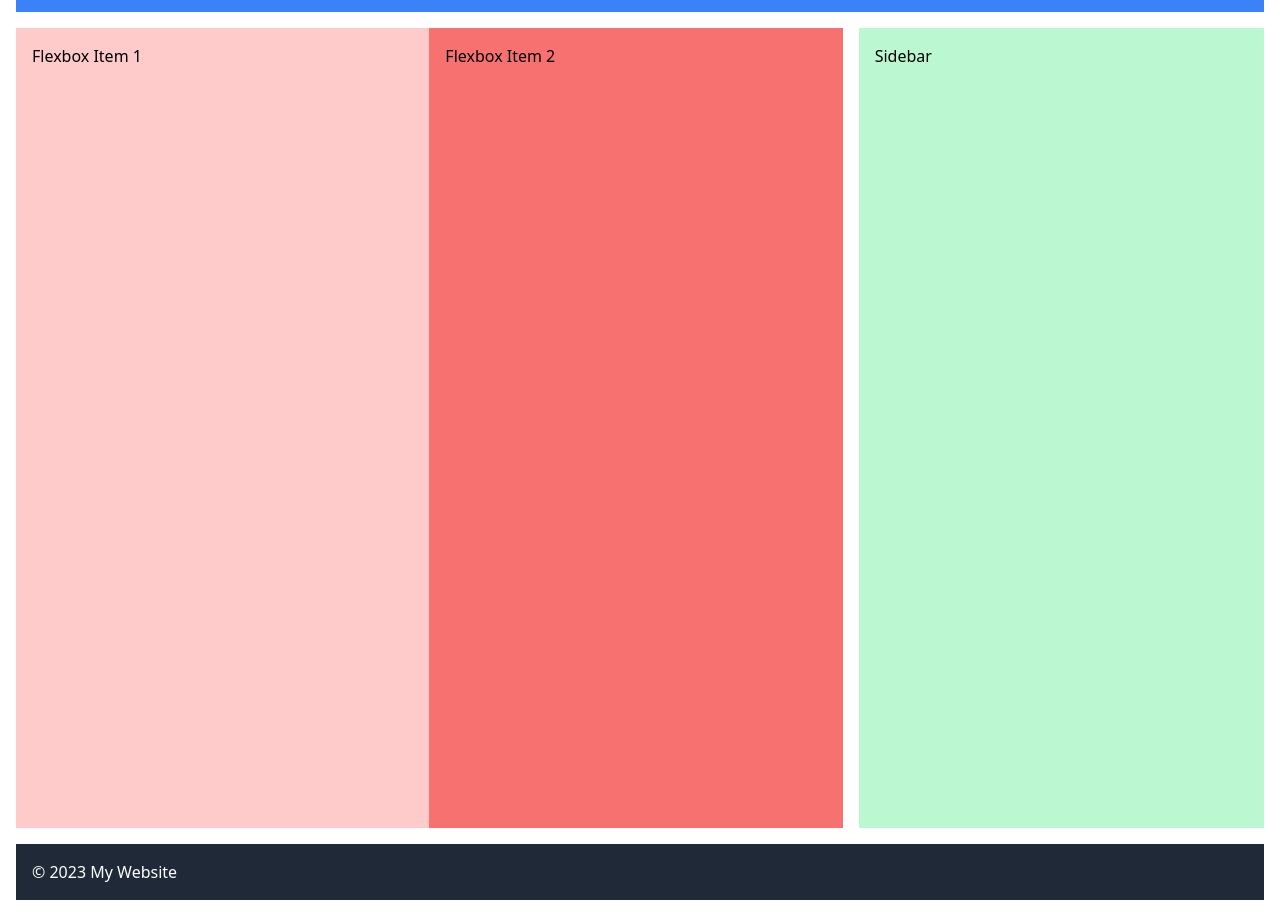
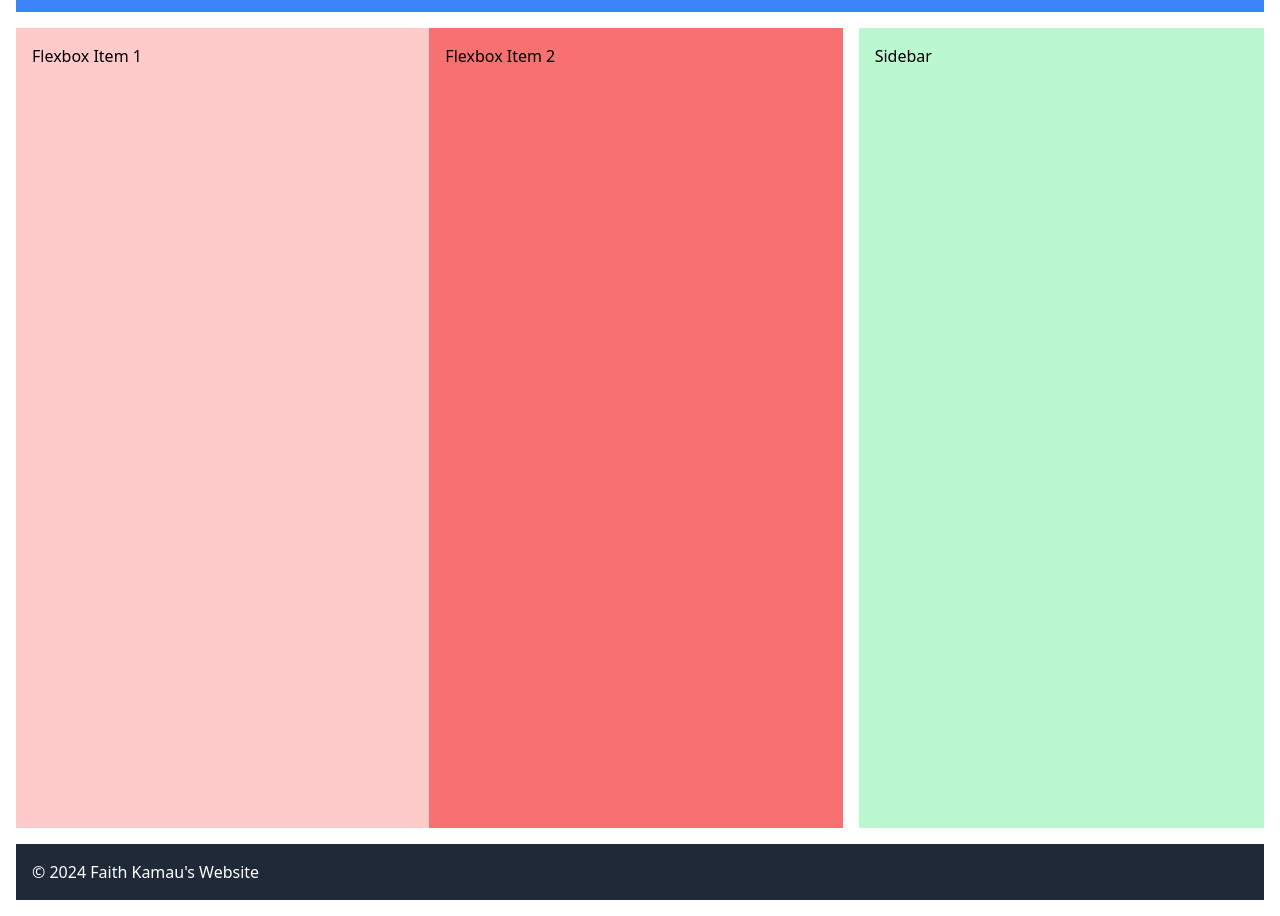
Before and after one commit to kamau552/alx-intermediate-frontend, a website built with Vite: page 0x02-tailwind-css/5-gridflex_index.html in a window 1280 px wide. Shown: the part 72-988 px from the top of the page. Built offline with nearby package versions, Linux system fonts and the light colour scheme.

Commit message:
adjusted

```diff
--- a/0x02-tailwind-css/5-gridflex_index.html
+++ b/0x02-tailwind-css/5-gridflex_index.html
@@ -27,7 +27,7 @@
     </main>
 
     <footer class="bg-gray-800 text-white p-4 mt-4">
-        <p>&copy; 2023 My Website</p>
+        <p>&copy; 2024 Faith Kamau's Website</p>
     </footer>
 </body>
 </html>
```
